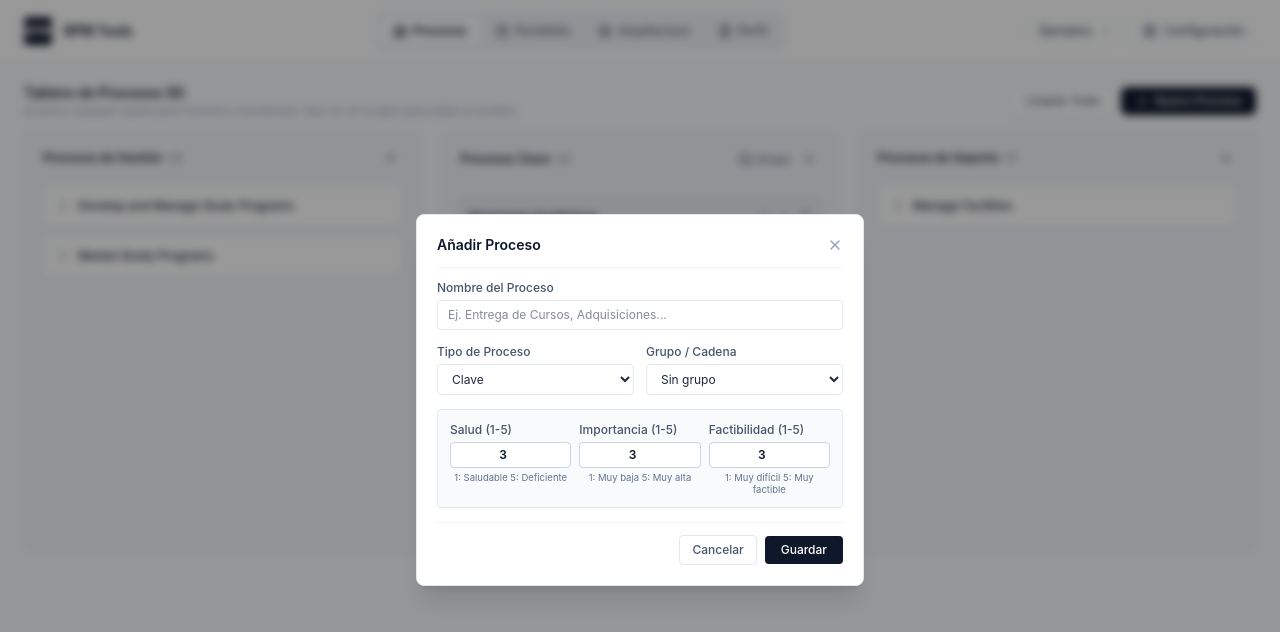
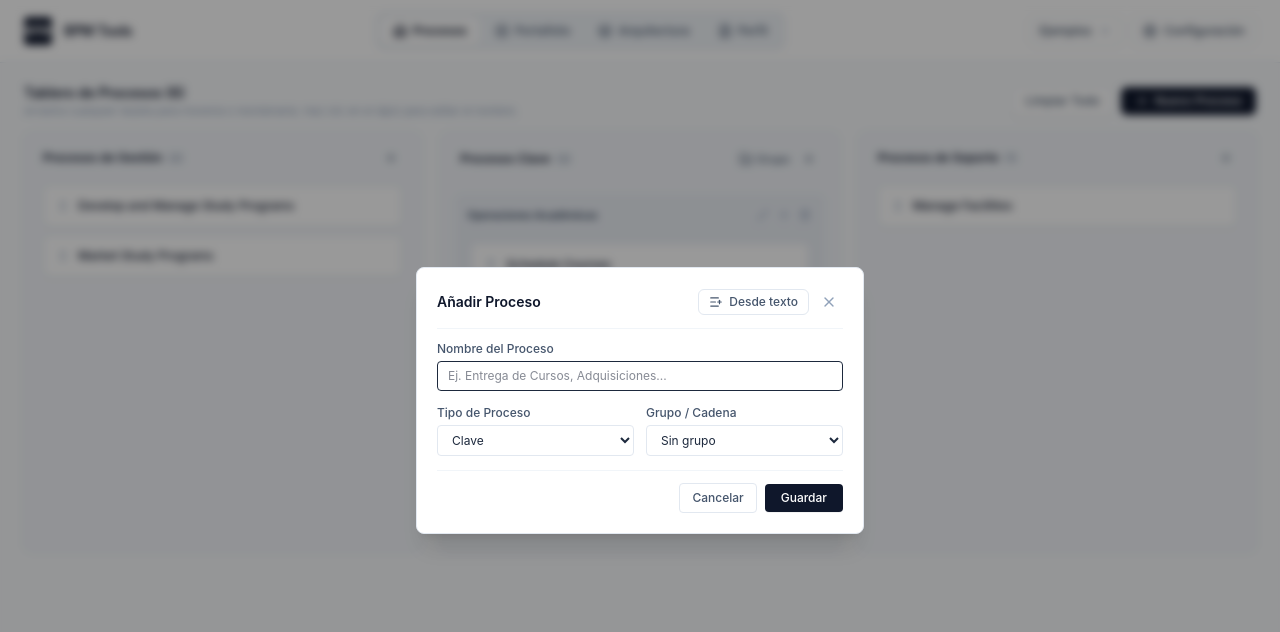
Before and after one commit to Xan007/bpm-toolkit, a React (Vite) app: page / in a window 1280 px wide. Both pictures are taken after a click on the button "Nuevo Proceso". Shown: the top 632 px of the page. Built offline with nearby package versions, Linux system fonts and the light colour scheme.

Commit message:
feat(processes): remove health fields from creation modal and add bulk text process creation

```diff
--- a/src/App.tsx
+++ b/src/App.tsx
@@ -126,6 +126,7 @@ export const App: React.FC = () => {
         formFeas={bpm.formFeas}
         onClose={() => bpm.setIsCreateOpen(false)}
         onSubmit={bpm.handleCreateProcess}
+        onBulkSubmit={bpm.handleCreateBulkProcesses}
         onAssignProcess={bpm.handleAssignProcessToGroup}
         onSetFormName={bpm.setFormName}
         onSetFormCategory={bpm.setFormCategory}
--- a/src/components/modals/CreateProcessModal.tsx
+++ b/src/components/modals/CreateProcessModal.tsx
@@ -1,6 +1,6 @@
 import React, { useState } from 'react';
 import { BPMProcess, ProcessCategory } from '../../types';
-import { X, Plus, Link2 } from 'lucide-react';
+import { X, Plus, Link2, ListPlus } from 'lucide-react';
 
 interface CreateProcessModalProps {
   isOpen: boolean;
@@ -10,18 +10,19 @@ interface CreateProcessModalProps {
   formGroup: string;
   availableGroups?: string[];
   allProcesses?: BPMProcess[];
-  formHealth: number;
-  formImp: number;
-  formFeas: number;
+  formHealth?: number;
+  formImp?: number;
+  formFeas?: number;
   onClose: () => void;
   onSubmit: (e: React.FormEvent) => void;
+  onBulkSubmit?: (names: string[]) => void;
   onAssignProcess?: (processId: string, groupName: string) => void;
   onSetFormName: (val: string) => void;
   onSetFormCategory: (cat: ProcessCategory) => void;
   onSetFormGroup: (val: string) => void;
-  onSetFormHealth: (val: number) => void;
-  onSetFormImp: (val: number) => void;
-  onSetFormFeas: (val: number) => void;
+  onSetFormHealth?: (val: number) => void;
+  onSetFormImp?: (val: number) => void;
+  onSetFormFeas?: (val: number) => void;
 }
 
 export const CreateProcessModal: React.FC<CreateProcessModalProps> = ({
@@ -32,20 +33,17 @@ export const CreateProcessModal: React.FC<CreateProcessModalProps> = ({
   formGroup,
   availableGroups = [],
   allProcesses = [],
-  formHealth,
-  formImp,
-  formFeas,
   onClose,
   onSubmit,
+  onBulkSubmit,
   onAssignProcess,
   onSetFormName,
   onSetFormCategory,
   onSetFormGroup,
-  onSetFormHealth,
-  onSetFormImp,
-  onSetFormFeas,
 }) => {
   const [tabMode, setTabMode] = useState<'create' | 'assign'>('create');
+  const [isBulkMode, setIsBulkMode] = useState(false);
+  const [bulkText, setBulkText] = useState('');
 
   if (!isOpen) return null;
 
@@ -56,9 +54,29 @@ export const CreateProcessModal: React.FC<CreateProcessModalProps> = ({
     (p) => p.category === 'core' && p.groupName !== formGroup
   );
 
+  const parsedBulkProcesses = bulkText
+    .split('\n')
+    .map((l) => l.trim())
+    .filter((l) => l.length > 0);
+
+  const handleFormSubmit = (e: React.FormEvent) => {
+    e.preventDefault();
+    if (isBulkMode) {
+      if (parsedBulkProcesses.length === 0) return;
+      if (onBulkSubmit) {
+        onBulkSubmit(parsedBulkProcesses);
+        setBulkText('');
+        setIsBulkMode(false);
+      }
+    } else {
+      onSubmit(e);
+    }
+  };
+
   return (
     <div className="fixed inset-0 z-50 flex items-center justify-center bg-black/40 backdrop-blur-xs p-4">
       <div className="bg-white rounded-lg border border-slate-200 shadow-xl max-w-md w-full p-5 flex flex-col max-h-[90vh]">
+        {/* Header */}
         <div className="flex items-center justify-between pb-3 border-b border-slate-100 mb-3">
           <div>
             <h3 className="text-sm font-semibold text-slate-900">
@@ -72,9 +90,28 @@ export const CreateProcessModal: React.FC<CreateProcessModalProps> = ({
               </p>
             )}
           </div>
-          <button onClick={onClose} className="text-slate-400 hover:text-slate-600 cursor-pointer">
+          <div className="flex items-center gap-1.5">
+            <button
+              type="button"
+              onClick={() => setIsBulkMode(!isBulkMode)}
+              className={`px-2.5 py-1 rounded-md border text-xs font-medium transition-all cursor-pointer flex items-center gap-1.5 ${
+                isBulkMode
+                  ? 'bg-slate-900 text-white border-slate-900 shadow-2xs'
+                  : 'bg-white text-slate-600 border-slate-200 hover:bg-slate-50 hover:text-slate-900'
+              }`}
+              title={isEs ? 'Crear múltiples procesos desde un texto (un proceso por línea)' : 'Create multiple processes from text (one per line)'}
+            >
+              <ListPlus className="w-3.5 h-3.5" />
+              <span>{isEs ? 'Desde texto' : 'From text'}</span>
+            </button>
+            <button
+              type="button"
+              onClick={onClose}
+              className="text-slate-400 hover:text-slate-600 p-1.5 rounded-lg hover:bg-slate-100 transition-colors cursor-pointer"
+            >
               <X className="w-4 h-4" />
             </button>
+          </div>
         </div>
 
         {/* Pestañas de modo (si se abrió desde un grupo específico) */}
@@ -161,7 +198,36 @@ export const CreateProcessModal: React.FC<CreateProcessModalProps> = ({
           </div>
         ) : (
           /* MODO CREAR NUEVO */
-          <form onSubmit={onSubmit} className="space-y-3.5 text-xs">
+          <form onSubmit={handleFormSubmit} className="space-y-3.5 text-xs">
+            {isBulkMode ? (
+              <div>
+                <div className="flex items-center justify-between mb-1">
+                  <label className="block text-slate-600 font-medium">
+                    {isEs ? 'Párrafo o Lista de Procesos' : 'Paragraph or Process List'}
+                  </label>
+                  <span className="text-[10.5px] font-mono text-slate-500 bg-slate-100 px-1.5 py-0.5 rounded">
+                    {parsedBulkProcesses.length} {isEs ? 'detectados' : 'detected'}
+                  </span>
+                </div>
+                <textarea
+                  rows={6}
+                  value={bulkText}
+                  onChange={(e) => setBulkText(e.target.value)}
+                  placeholder={
+                    isEs
+                      ? 'Pega aquí el texto. Cada línea o salto se creará como un proceso:\nRecepción de Solicitudes\nVerificación de Requisitos\nAprobación y Notificación'
+                      : 'Paste text here. Each line break will become a process:\nRequest Reception\nRequirements Verification\nApproval and Notification'
+                  }
+                  autoFocus
+                  className="w-full px-2.5 py-2 border border-slate-200 rounded outline-none focus:border-slate-800 text-slate-900 text-xs font-sans leading-relaxed resize-y"
+                />
+                <p className="text-[10.5px] text-slate-400 mt-1">
+                  {isEs
+                    ? 'Detecta automáticamente cada salto de línea como un proceso individual.'
+                    : 'Automatically detects each line break as an individual process.'}
+                </p>
+              </div>
+            ) : (
               <div>
                 <label className="block text-slate-600 font-medium mb-1">
                   {isEs ? 'Nombre del Proceso' : 'Process Name'}
@@ -172,9 +238,11 @@ export const CreateProcessModal: React.FC<CreateProcessModalProps> = ({
                   placeholder={isEs ? 'Ej. Entrega de Cursos, Adquisiciones...' : 'e.g. Deliver Courses, Procure Materials...'}
                   value={formName}
                   onChange={(e) => onSetFormName(e.target.value)}
+                  autoFocus
                   className="w-full px-2.5 py-1.5 border border-slate-200 rounded outline-none focus:border-slate-800 text-slate-900"
                 />
               </div>
+            )}
 
             <div className={showGroupSelect ? "grid grid-cols-2 gap-3" : "w-full"}>
               <div>
@@ -220,60 +288,6 @@ export const CreateProcessModal: React.FC<CreateProcessModalProps> = ({
               )}
             </div>
 
-            <div className="grid grid-cols-3 gap-2 p-3 bg-slate-50 border border-slate-200 rounded">
-              <div>
-                <label className="block text-slate-600 font-medium mb-1">
-                  {isEs ? 'Salud (1-5)' : 'Health (1-5)'}
-                </label>
-                <input
-                  type="number"
-                  min="1"
-                  max="5"
-                  step="1"
-                  value={formHealth}
-                  onChange={(e) => onSetFormHealth(parseInt(e.target.value, 10) || 1)}
-                  className="w-full px-2 py-1 bg-white border border-slate-300 rounded outline-none text-center font-semibold mb-1"
-                />
-                <span className="block text-[9.5px] text-slate-500 leading-tight text-center">
-                  {isEs ? '1: Saludable\n5: Deficiente' : '1: Healthy\n5: Poor'}
-                </span>
-              </div>
-              <div>
-                <label className="block text-slate-600 font-medium mb-1">
-                  {isEs ? 'Importancia (1-5)' : 'Importance (1-5)'}
-                </label>
-                <input
-                  type="number"
-                  min="1"
-                  max="5"
-                  step="1"
-                  value={formImp}
-                  onChange={(e) => onSetFormImp(parseInt(e.target.value, 10) || 1)}
-                  className="w-full px-2 py-1 bg-white border border-slate-300 rounded outline-none text-center font-semibold mb-1"
-                />
-                <span className="block text-[9.5px] text-slate-500 leading-tight text-center">
-                  {isEs ? '1: Muy baja\n5: Muy alta' : '1: Very low\n5: Very high'}
-                </span>
-              </div>
-              <div>
-                <label className="block text-slate-600 font-medium mb-1">
-                  {isEs ? 'Factibilidad (1-5)' : 'Feasibility (1-5)'}
-                </label>
-                <input
-                  type="number"
-                  min="1"
-                  max="5"
-                  step="1"
-                  value={formFeas}
-                  onChange={(e) => onSetFormFeas(parseInt(e.target.value, 10) || 1)}
-                  className="w-full px-2 py-1 bg-white border border-slate-300 rounded outline-none text-center font-semibold mb-1"
-                />
-                <span className="block text-[9.5px] text-slate-500 leading-tight text-center">
-                  {isEs ? '1: Muy difícil\n5: Muy factible' : '1: Very hard\n5: Highly feasible'}
-                </span>
-              </div>
-            </div>
-
             <div className="flex items-center justify-end gap-2 pt-3 border-t border-slate-100">
               <button
                 type="button"
@@ -284,9 +298,18 @@ export const CreateProcessModal: React.FC<CreateProcessModalProps> = ({
               </button>
               <button
                 type="submit"
-                className="px-4 py-1.5 rounded bg-slate-900 hover:bg-slate-800 text-white font-medium cursor-pointer"
+                disabled={isBulkMode && parsedBulkProcesses.length === 0}
+                className="px-4 py-1.5 rounded bg-slate-900 hover:bg-slate-800 text-white font-medium cursor-pointer shadow-2xs disabled:opacity-50"
               >
-                {isEs ? 'Guardar' : 'Save'}
+                {isBulkMode
+                  ? (isEs
+                      ? parsedBulkProcesses.length > 1
+                        ? `Crear ${parsedBulkProcesses.length} Procesos`
+                        : 'Crear Proceso'
+                      : parsedBulkProcesses.length > 1
+                      ? `Create ${parsedBulkProcesses.length} Processes`
+                      : 'Create Process')
+                  : (isEs ? 'Guardar' : 'Save')}
               </button>
             </div>
           </form>
--- a/src/hooks/useBPMState.ts
+++ b/src/hooks/useBPMState.ts
@@ -197,14 +197,35 @@ export function useBPMState() {
       name: formName.trim(),
       category: formCategory,
       groupName: formCategory === 'core' ? formGroup.trim() || undefined : undefined,
-      health: Math.max(1, Math.min(5, Math.round(formHealth))),
-      importance: Math.max(1, Math.min(5, Math.round(formImp))),
-      feasibility: Math.max(1, Math.min(5, Math.round(formFeas))),
+      health: 3,
+      importance: 3,
+      feasibility: 3,
       labelPosition: 'left',
       visible: true,
     };
 
     setProcesses((prev) => autoOptimizeLabelPositions([...prev, newProc]));
+    setIsCreateOpen(false);
+  };
+
+  const handleCreateBulkProcesses = (names: string[]) => {
+    const validNames = names.map((n) => n.trim()).filter(Boolean);
+    if (validNames.length === 0) return;
+
+    const timestamp = Date.now();
+    const newProcs: BPMProcess[] = validNames.map((name, idx) => ({
+      id: `${timestamp}-${idx}-${Math.random().toString(36).substring(2, 6)}`,
+      name,
+      category: formCategory,
+      groupName: formCategory === 'core' ? formGroup.trim() || undefined : undefined,
+      health: 3,
+      importance: 3,
+      feasibility: 3,
+      labelPosition: 'left',
+      visible: true,
+    }));
+
+    setProcesses((prev) => autoOptimizeLabelPositions([...prev, ...newProcs]));
     setIsCreateOpen(false);
   };
 
@@ -487,6 +508,7 @@ export function useBPMState() {
     loadExample,
     openCreateModal,
     handleCreateProcess,
+    handleCreateBulkProcesses,
     startInlineEdit,
     saveInlineEdit,
     cancelInlineEdit,
```
Lines whose indentation alone changed are shown as unchanged.
